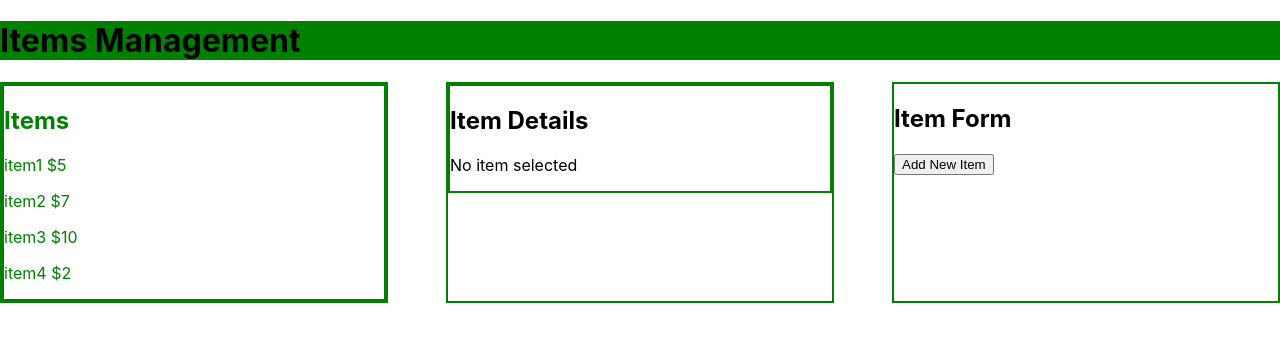
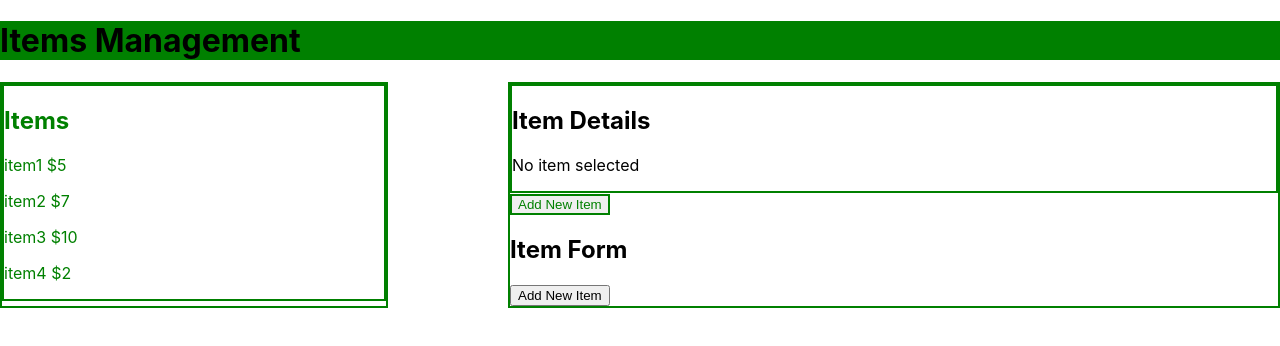
Before and after one commit to gallevy141/items-management, a React (Create React App) app: page / in a window 1280 px wide. Shown: the top 346 px of the page. Built offline with nearby package versions, Linux system fonts and the light colour scheme.

Commit message:
Adjust layout to put 'Add New Item' button underneath 'Item Details'

```diff
--- a/src/App.js
+++ b/src/App.js
@@ -27,11 +27,12 @@ function App() {
         <div style={{ width: '30%', border: '2px solid green', color: 'green' }}>
           <Items items={items} selectItem={selectItem} />
         </div>
-        <div style={{ width: '30%', border: '2px solid green', color: 'black' }}>
+        <div style={{ width: '60%', border: '2px solid green', color: 'black' }}>
           <ItemDetails selectedItem={selectedItem} />
-        </div>
-        <div style={{ width: '30%', border: '2px solid green', color: 'black' }}>
-          <NewItemForm addItem={addItem} />
+          <button onClick={() => setSelectedItem(null)} style={{ color: 'green', border: '2px solid green' }}>
+            Add New Item
+          </button>
+          {selectedItem === null && <NewItemForm addItem={addItem} />}
         </div>
       </div>
     </div>
```
